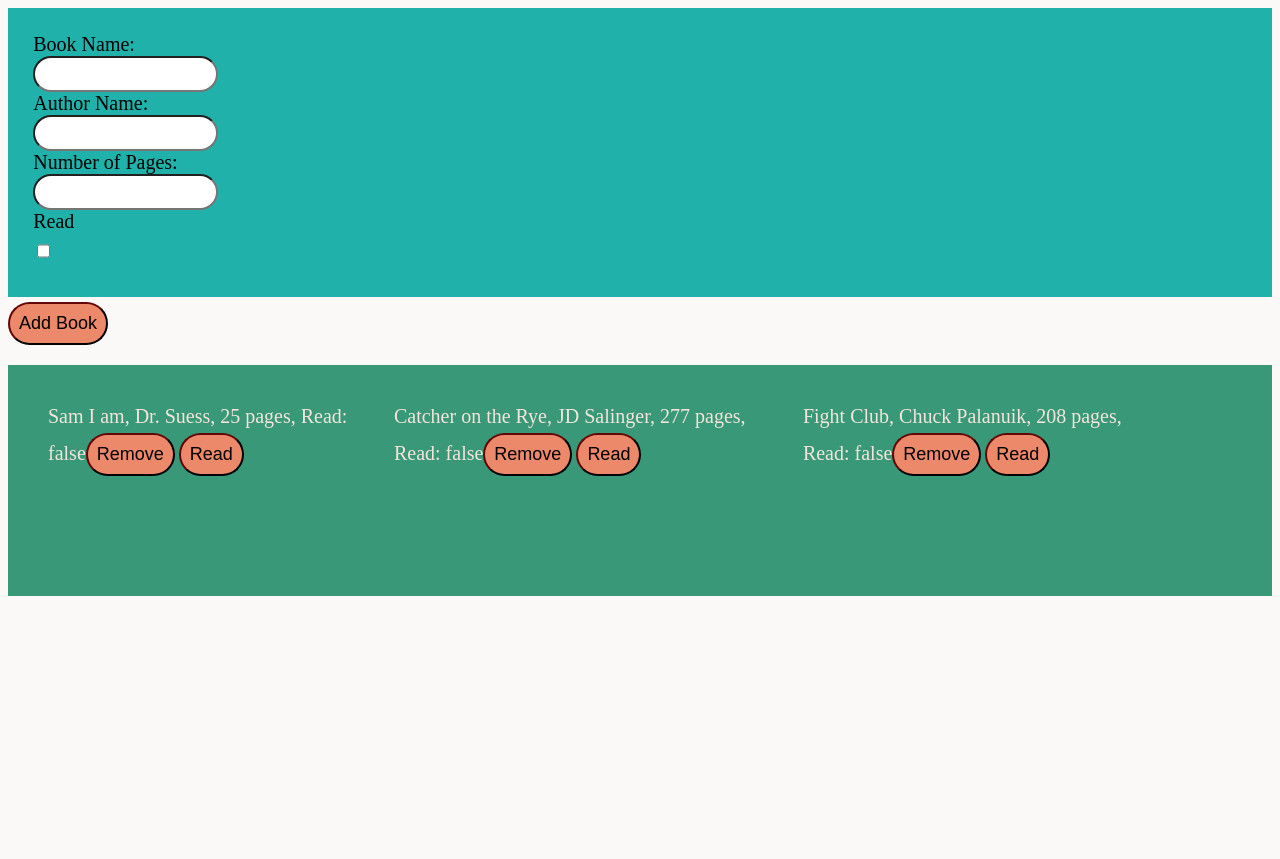
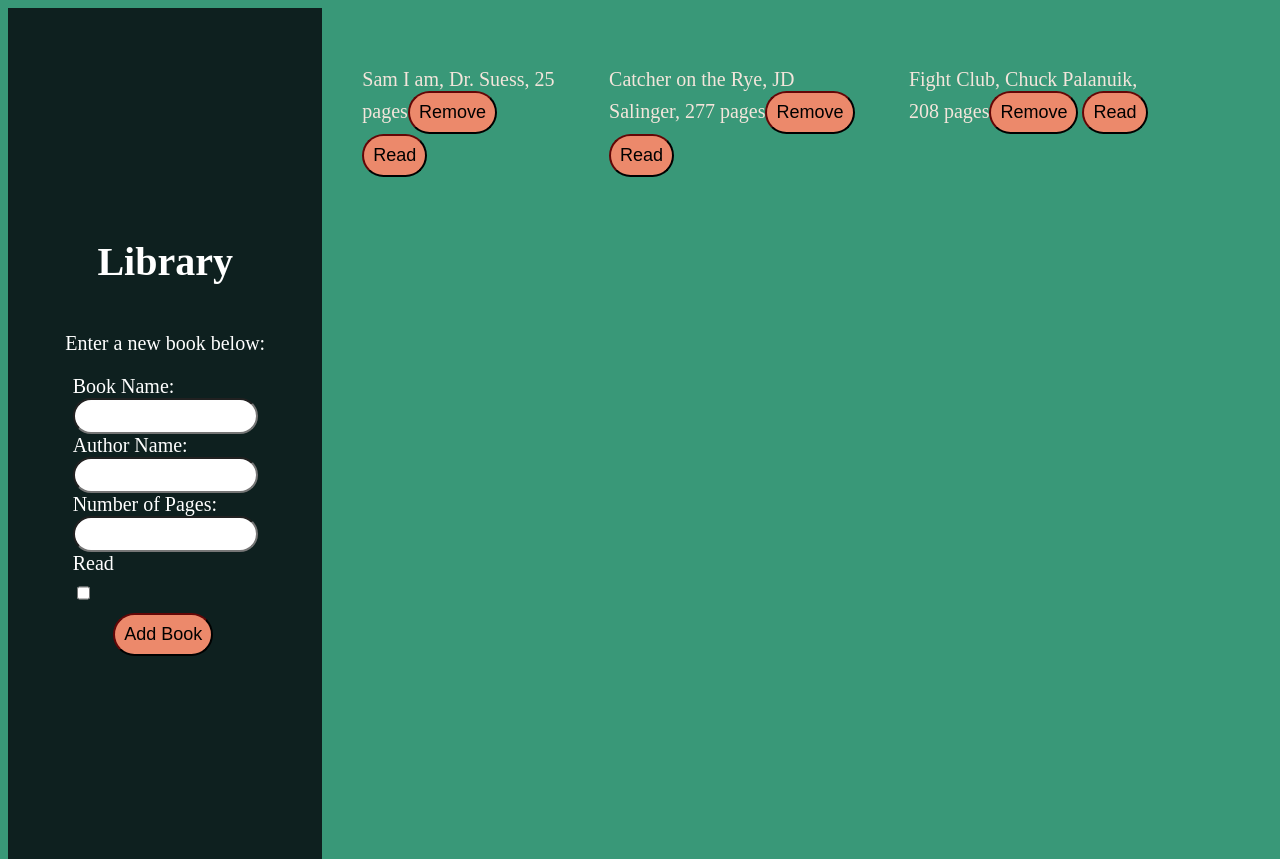
Before and after one commit to Caty1121/Library, a plain HTML site: page index.html in a window 1280 px wide. Before the commit the page ends 800 px from the top, so only its background shows below. Drawn offline with Linux system fonts and the light colour scheme.

Commit message:
updating style

```diff
--- a/index.html
+++ b/index.html
@@ -7,6 +7,10 @@
     <link rel="stylesheet" href="styles.css">
 </head>
 <body>
+        <div id="container">
+            <div id="form-container">
+                <h1>Library</h1>
+                <p> Enter a new book below:</p>
             <form>
                 <label for="bname">Book Name:</label><br>
                 <input type="text" id="bname" name="bname"><br>
@@ -18,12 +22,13 @@
                 <input type="checkbox" id="readBook" name="readBook"><br>
             </form>
             <button id="add-book-button" onclick="AddBook()"> Add Book </button>
+        </div>
         <br>
         <ul id="booklist"></ul>
         <br>
         <p id="lib"></p>
         <br>
         <script src="script.js"></script>
-
+    </div>
 </body>
 </html>
--- a/script.js
+++ b/script.js
@@ -22,7 +22,7 @@ function renderLibrary() {
     for (let i = 0; i < library.length; i++) {
         const book = library[i];
         const listItem = document.createElement("li");
-        const bookDetails = `${book.title}, ${book.author}, ${book.numberOfPages} pages, Read: ${book.read}`;
+        const bookDetails = `${book.title}, ${book.author}, ${book.numberOfPages} pages`;
         listItem.textContent = bookDetails;
 
         listItem.setAttribute('data-index', i);
--- a/styles.css
+++ b/styles.css
@@ -2,14 +2,34 @@ body {
     font-size: 20px;
     background-color: rgb(250, 249, 248);
     font-weight: 700px;
+    margin: o;
+    background-color:rgb(57, 152, 120);
+    height: 100vh;
+    display: flex;
 }
-form {
+
+p {
+    color: white;
+}
+
+#form-container {
 padding: 2%;
-background-color: lightseagreen;
+background-color: rgb(14, 32, 31);
+width: 60vh;
+display: flex;
+flex-direction: column;
+justify-content: center;
+align-items: center;
+height: 100%;
+color: white;
+}
+
+
+h1 {
+    color: white;
 }
 
 #booklist {
-    background-color:rgb(57, 152, 120);
     color:rgb(243, 229, 219);
     padding-bottom: 6em;
     padding-right: 4em;
@@ -34,7 +54,6 @@ button {
     font-size: 18px;
     padding: .5em;
     border-color: rgb(15, 1, 1);
-    margin-top: 5px;
     margin-right: 4px;
 }
 .read-button {
```
Lines whose indentation alone changed are shown as unchanged.
